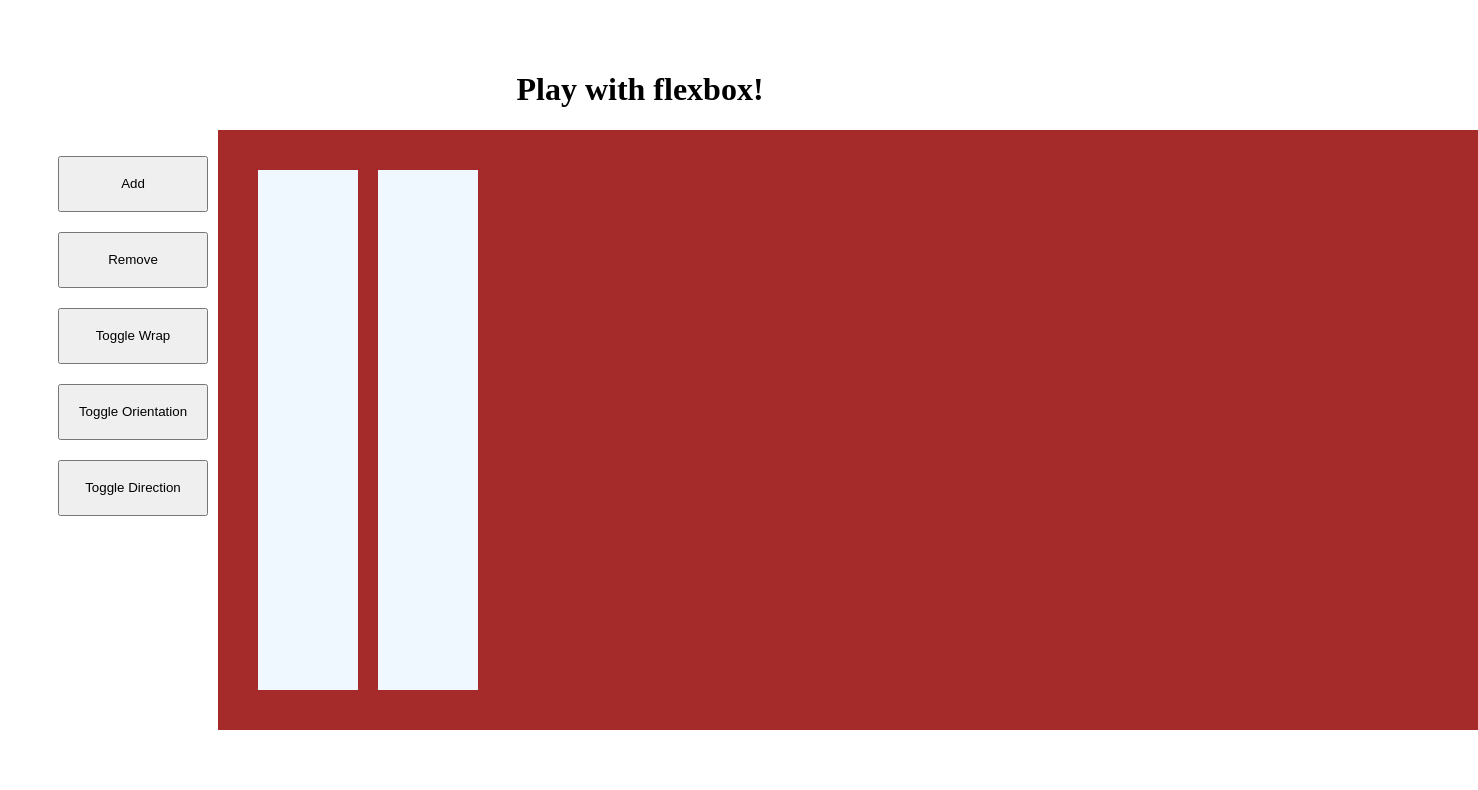
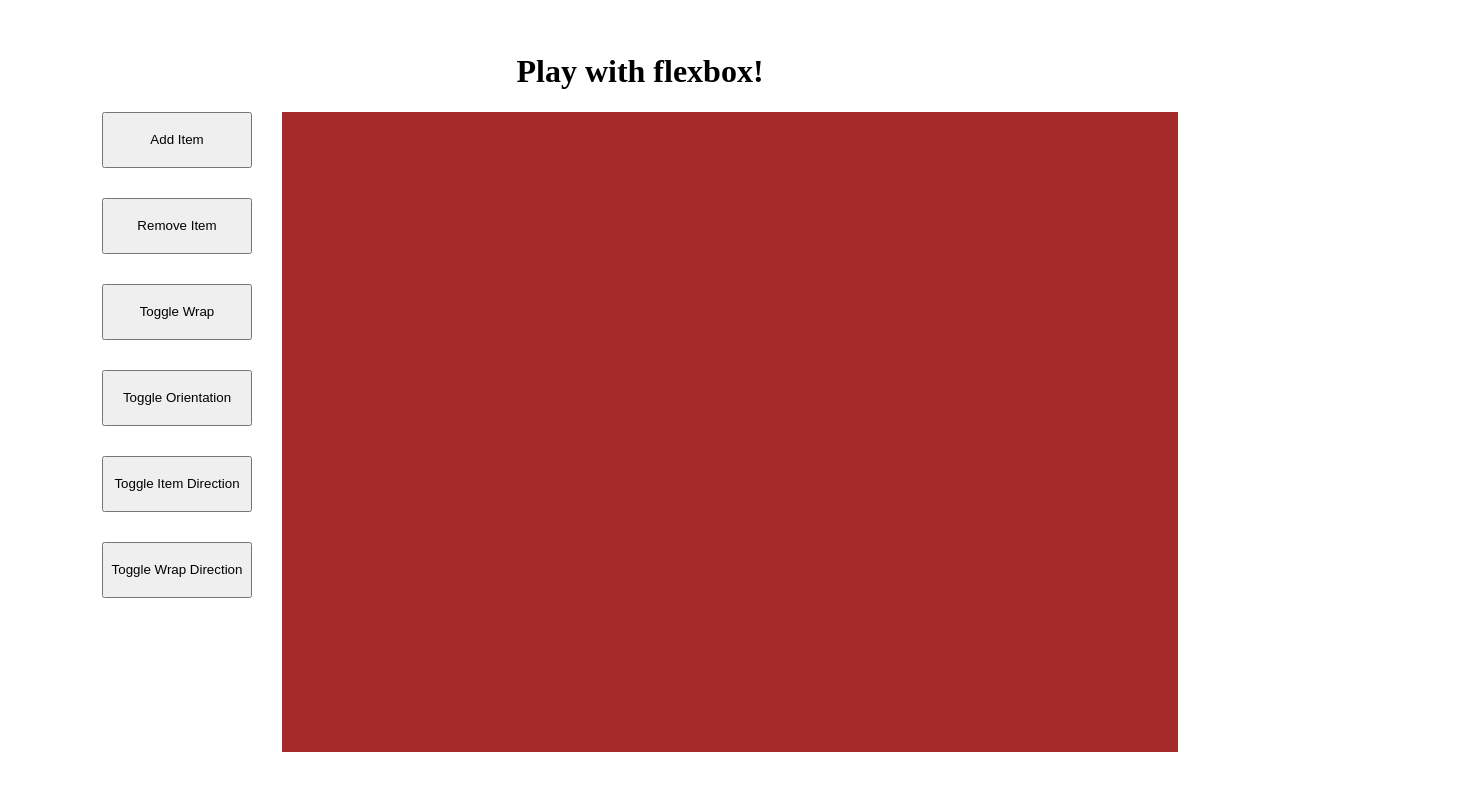
Before and after one commit to Quantumdrill/Front-End-Web, a plain HTML site: page JS/Playground/index.html in a window 1280 px wide. Both pictures are taken after a click on the button "Toggle Wrap". Shown: the whole page, 1478 px wide, since content can reach past the window. Drawn offline with Linux system fonts and the light colour scheme.

Commit message:
Wk9Playground.v1

```diff
--- a/JS/Playground/index.html
+++ b/JS/Playground/index.html
@@ -11,15 +11,14 @@
     <h1>Play with flexbox!</h1>
     <main>
         <menu>
-            <button ID="AddBtn">Add</button>
-            <button ID="RmvBtn">Remove</button>
+            <button ID="AddBtn">Add Item</button>
+            <button ID="RmvBtn">Remove Item</button>
             <button ID="WrapBtn">Toggle Wrap</button>
             <button ID="OrienBtn">Toggle Orientation</button>
-            <button ID="DirBtn">Toggle Direction</button>
+            <button ID="ItemDirBtn">Toggle Item Direction</button>
+            <button ID="WrapDirBtn">Toggle Wrap Direction</button>
         </menu>
         <section>
-            <div class="FlexItems"></div>
-            <div class="FlexItems"></div>
         </section>
     </main>
 </body>
--- a/JS/Playground/main.js
+++ b/JS/Playground/main.js
@@ -1,12 +1,62 @@
 let flexBox = document.querySelector("section");
-let orientationStatus = true
-function toggleOrientation() {
-   orientationStatus = !orientationStatus;
-   if (orientationStatus === true){
-     flexBox.style.flexDiretion = row;
-   } else {
-     flexBox.style.flexDiretion = column;
-   }
+let orientationStatus = true;
+let wrapStatus = false;
+let itemDirStatus = true;
+let wrapDirStatus = true;
+let newItemCount = 0;
+
+function directionToggle() {
+  if (orientationStatus === true){
+    if (itemDirStatus === true){
+      flexBox.style.flexDirection = "row";
+    } else {
+      flexBox.style.flexDirection = "row-reverse";
+    }
+  } else {
+    if (itemDirStatus === true){
+      flexBox.style.flexDirection = "column";
+    } else {
+      flexBox.style.flexDirection = "column-reverse";
+    }
+  }
 }
-document.querySelector("#OrienBtn").onclick = toggleOrientation();
-document.getElementById("OrienBtn").onclick = console.log(1);
+function wrapToggle() {
+  if (wrapStatus === false){
+    flexBox.style.flexWrap = "nowrap";
+  } else if (wrapDirStatus === true){
+    flexBox.style.flexWrap = "wrap";
+  } else {
+    flexBox.style.flexWrap = "wrap-reverse"
+  }
+}
+
+document.getElementById("AddBtn").onclick = () => {
+  newItem = document.createElement("div");
+  newItem.classList.add("FlexItems");
+  newItem.textContent = newItemCount;
+  newItemCount ++;
+  newItem.id = "newItemNo_"+newItemCount;
+  flexBox.appendChild(newItem);
+}
+document.getElementById("RmvBtn").onclick = () => {
+  if (newItemCount > 0){
+    flexBox.removeChild(document.getElementById("newItemNo_"+newItemCount));
+    newItemCount --;
+  }
+}
+document.getElementById("OrienBtn").onclick = () =>{
+  orientationStatus = !orientationStatus;
+   directionToggle();
+};
+document.getElementById("WrapBtn").onclick = () => {
+  wrapStatus = !wrapStatus;
+  wrapToggle();
+}
+document.getElementById("ItemDirBtn").onclick = () => {
+  itemDirStatus = !itemDirStatus;
+  directionToggle();
+}
+document.getElementById("WrapDirBtn").onclick = () => {
+  wrapDirStatus = !wrapDirStatus;
+  wrapToggle();
+}
--- a/JS/Playground/style.css
+++ b/JS/Playground/style.css
@@ -1,40 +1,49 @@
 h1 {
-    padding-top: 50px;
+    padding-top: 4vh;
     text-align: center;
 }
 
 menu {
     display: flex;
     flex-direction: column;
-    align-items: center;
+    margin: 0;
+    padding: 0;
+    margin-left: 5vw;
 }
 
 button {
     width: 150px;
     line-height: 50px;
-    margin: 10px;
+    margin-bottom: 30px;
 }
 
 main {
     display: flex;
     justify-content: space-evenly;
     margin: 30px, 100px;
-    min-height: 600px;
+    min-height: 80vh;
+    max-height: 80vh;
 }
 
 section {
-    float: left;
+    box-sizing: border-box;
     display: flex;
-    flex-direction: row;
+    flex-flow: row, nowrap;
+    overflow: hidden;
     background-color: brown;
-    min-width: 1200px;
+    min-width: 70vw;
+    max-width: 70vw;
     padding: 30px;
-    margin-right: 100px;
+    margin-right: 5vw;
 }
 
 .FlexItems {
+    box-sizing: border-box;
     margin: 10px;
     min-width: 100px;
     min-height: 100px;
     background-color: aliceblue;
+    text-align: center;
+    font-size: 180%;
+    padding-top: 10px;
 }
```
